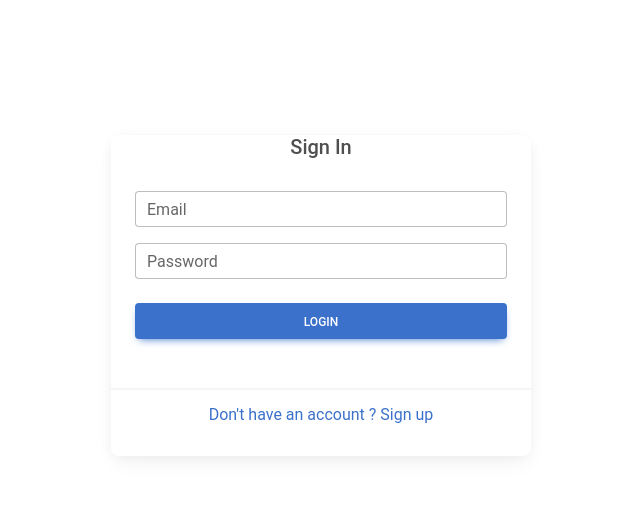
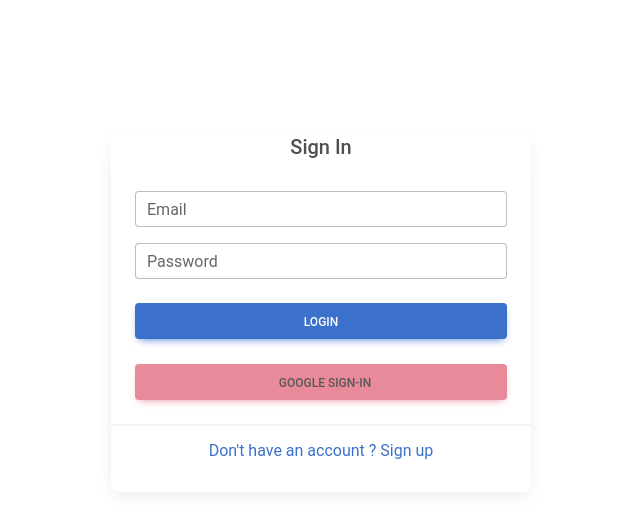
Before and after one commit to vsrathod39/tour_app_may_2022, a React (Create React App) app in the folder client/: page /login in a window 1280 px wide. Shown: the top 532 px of the page, without its empty margins (319-959 px from the left). Built offline with nearby package versions, Linux system fonts and the light colour scheme; the HTML template or start-up script is replaced by a standard one.

Commit message:
Google OAuth in progress

```diff
--- a/client/src/pages/login.js
+++ b/client/src/pages/login.js
@@ -71,7 +71,7 @@
                 onChange={onInputChange}
                 required
                 invalid
-                mdbValidate="true"
+                mdbvalidate={"true"}
                 validation="Please provide your email"
               />
             </div>
@@ -83,7 +83,7 @@
                 name="password"
                 onChange={onInputChange}
                 required
-                invalid="true"
+                invalid={"true"}
                 validation="Please provide your password"
               />
             </div>
@@ -103,20 +103,21 @@
           </MDBValidation>
           <br />
           <GoogleLogin
-            clientId="..."
-            render={(renderProps) => {
+            clientId="473809259912-jmn1biob719gr7ng1ijno4rc3vka0uk7.apps.googleusercontent.com"
+            render={(renderProps) => (
               <MDBBtn
                 style={{ width: "100%" }}
                 color="danger"
                 onClick={renderProps.onClick}
                 disabled={renderProps.disabled}
               >
-                {<MDBIcon className="me-2 " fab icon="google" />} Google Sign-in
-              </MDBBtn>;
-            }}
+                <MDBIcon className="me-2 " fab icon="google" /> Google Sign-in
+              </MDBBtn>
+            )}
+            buttonText="Login"
             onSuccess={googleSuccess}
-            inFailure={googleFailure}
-            cookiePolicy="single_host_origin"
+            onFailure={googleFailure}
+            cookiePolicy={"single_host_origin"}
           />
         </MDBCardBody>
         <MDBCardFooter>
--- a/client/src/pages/register.js
+++ b/client/src/pages/register.js
@@ -37,7 +37,7 @@
   const handleSubmit = (e) => {
     e.preventDefault();
     if (password !== confirmPassword) {
-      return toast.error("Password should match");
+      return toast.error("Password didn't match");
     }
     if (firstName && lastName && email && password && confirmPassword) {
       dispatch(register({ formValue, navigate, toast }));
```
Also changed, not shown: 2 other files (tests, documents, lock files or other folders).
